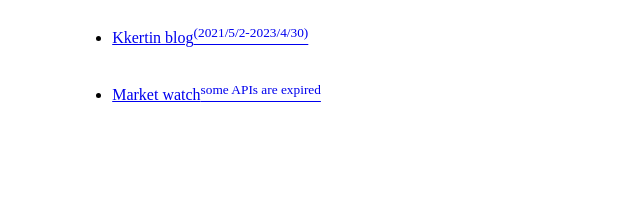
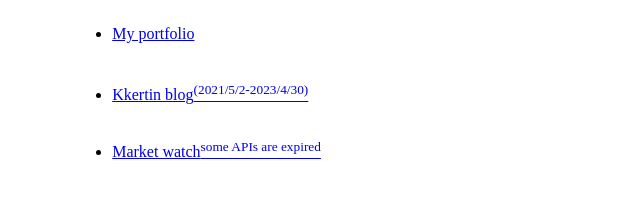
Before and after one commit to gejin19991214/gejin19991214.github.io, a plain HTML site: page index.html in a window 1280 px wide. Shown: the whole page, without its empty margins (0-640 px from the left). Drawn offline with Linux system fonts and the light colour scheme.

Commit message:
Update index.html

```diff
--- a/index.html
+++ b/index.html
@@ -9,11 +9,28 @@
         <tr>
           <td height="55" valign="top" width="50%">
             <ul>
-              <li><a href="http://kkertin.com">Kkertin blog<sup>(2021/5/2-2023/4/30)</sup></a></li>
+              <li>
+                <a href="https://portfolio-gejin19991214.vercel.app/"
+                  >My portfolio</a
+                >
+              </li>
             </ul>
           </td>
           <td></td>
         </tr>
+        <tr>
+          <td height="55" valign="top" width="50%">
+            <ul>
+              <li>
+                <a href="http://kkertin.com"
+                  >Kkertin blog<sup>(2021/5/2-2023/4/30)</sup></a
+                >
+              </li>
+            </ul>
+          </td>
+          <td></td>
+        </tr>
+
         <tr>
           <td height="55" valign="top" width="50%">
             <ul>
```
